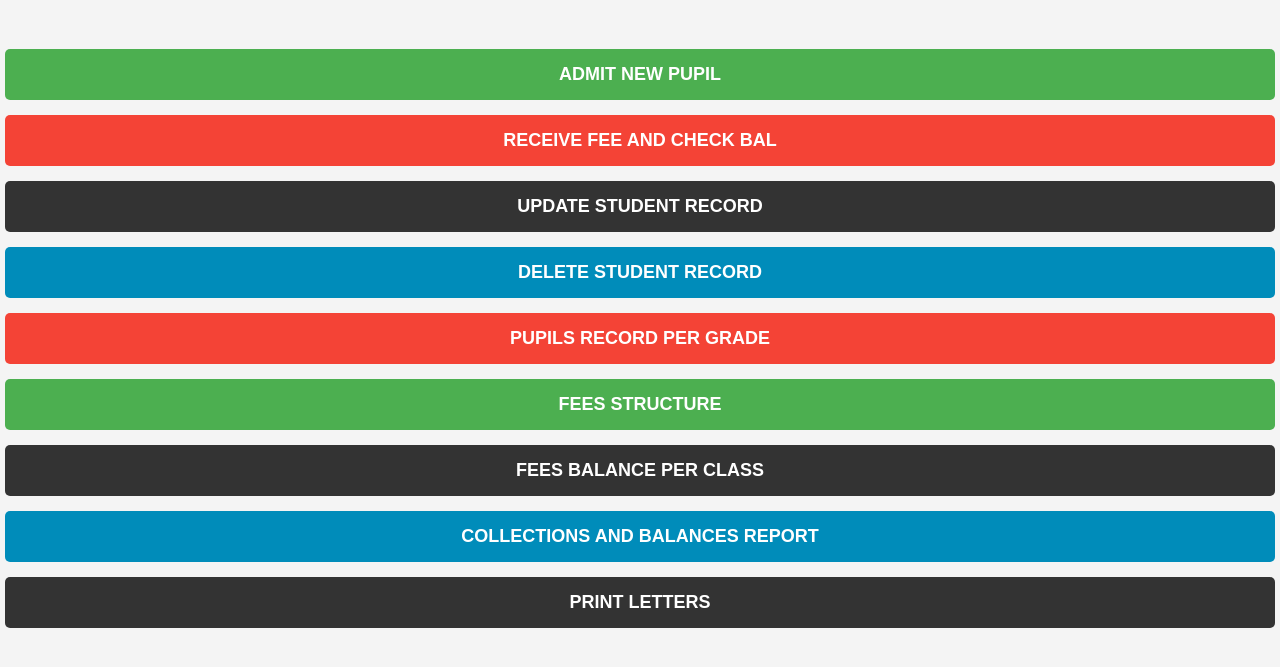
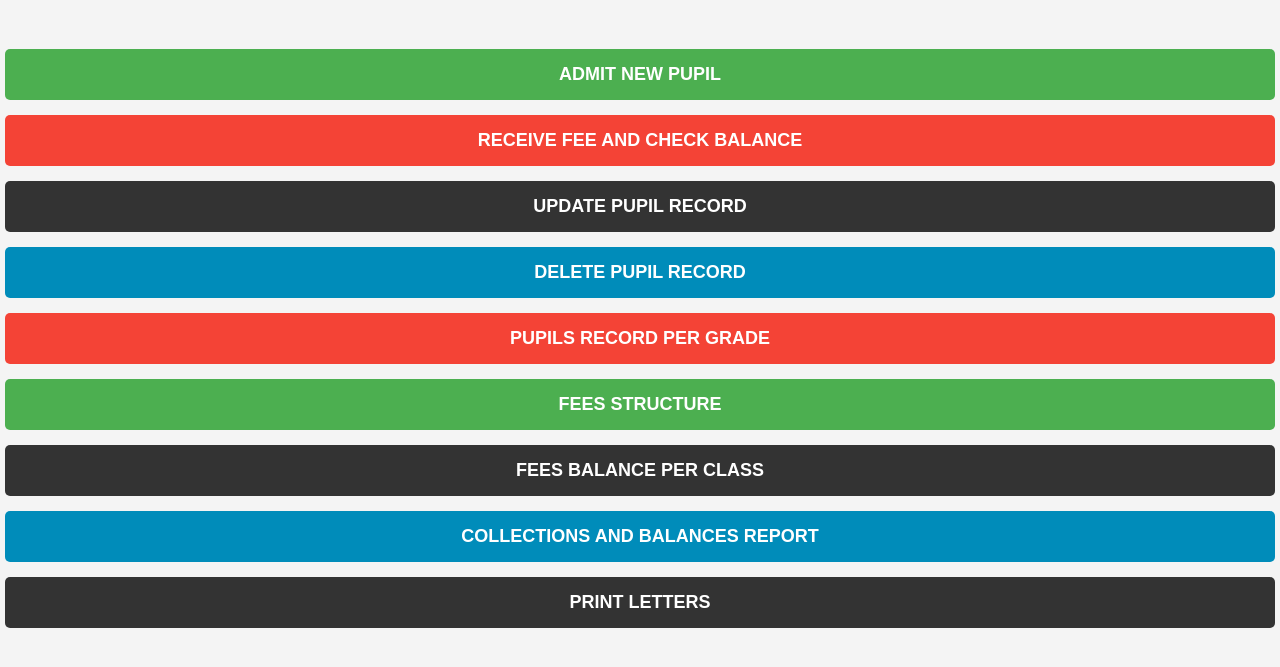
Before and after one commit to masomodigital/destiny-dashboard, a plain HTML site: page index.html in a window 1280 px wide. Shown: the part 83-750 px from the top of the page. Drawn offline with Linux system fonts and the light colour scheme.

Commit message:
Update index.html

```diff
--- a/index.html
+++ b/index.html
@@ -64,9 +64,9 @@
 
   <div class="button-container">
     <a href="https://masomodigital.github.io/addstudent/" class="green-btn" target="_blank">ADMIT NEW PUPIL</a>
-    <a href="https://script.google.com/a/macros/sherton.website/s/AKfycbx7LmUBhNmG_cTGEFTWG_RDnrICBXNNCMEXUeXeo0WSjsKnz5htUdG3b1PGMpulESg/exec" class="red-btn" target="_blank">RECEIVE FEE AND CHECK BAL</a>
-    <a href="https://script.google.com/a/macros/sherton.website/s/AKfycbw0AhzY4EPPS5Lw-XfVF86xqpKwvGxpesWakU-W2ghq7tdCsU4-Z86C6pR8X9NULqze/exec" class="black-btn" target="_blank">UPDATE STUDENT RECORD</a>
-    <a href="https://script.google.com/a/macros/sherton.website/s/AKfycby-sFVKh0ej96wFOxx-kcJQb-5jqiuoLd6HkFLB5_AsqTVPzCP4ZHjBC9X-p_-cGly4/exec" class="blue-btn" target="_blank">DELETE STUDENT RECORD</a>
+    <a href="https://script.google.com/a/macros/sherton.website/s/AKfycbx7LmUBhNmG_cTGEFTWG_RDnrICBXNNCMEXUeXeo0WSjsKnz5htUdG3b1PGMpulESg/exec" class="red-btn" target="_blank">RECEIVE FEE AND CHECK BALANCE</a>
+    <a href="https://script.google.com/a/macros/sherton.website/s/AKfycbw0AhzY4EPPS5Lw-XfVF86xqpKwvGxpesWakU-W2ghq7tdCsU4-Z86C6pR8X9NULqze/exec" class="black-btn" target="_blank">UPDATE PUPIL RECORD</a>
+    <a href="https://script.google.com/a/macros/sherton.website/s/AKfycby-sFVKh0ej96wFOxx-kcJQb-5jqiuoLd6HkFLB5_AsqTVPzCP4ZHjBC9X-p_-cGly4/exec" class="blue-btn" target="_blank">DELETE PUPIL RECORD</a>
     <a href="https://script.google.com/macros/s/AKfycbw8Jfj3MxBX7JWhGwJUaNl8rC3Q7nN1qtqOzm3boglV6MYIIEGeuLnkRiMaww7LOY-ohg/exec" class="red-btn" target="_blank">PUPILS RECORD PER GRADE</a>
     <a href="https://script.google.com/macros/s/AKfycbwONMS3P7Uk1Vd8F2X3x2biCOvsCFjM0uTFVxgkoDB_OVJWddRkOhHrCVeOOe_RlUeu/exec" class="green-btn" target="_blank">FEES STRUCTURE</a>
     <a href="https://script.google.com/macros/s/AKfycby6Fqzb1SuSjeRbYbse5lTfmB3o2e61anl5dRwXFagUZitDqOmgAtqtjpglh2epSLUk4g/exec" class="black-btn" target="_blank">FEES BALANCE PER CLASS</a>
```
